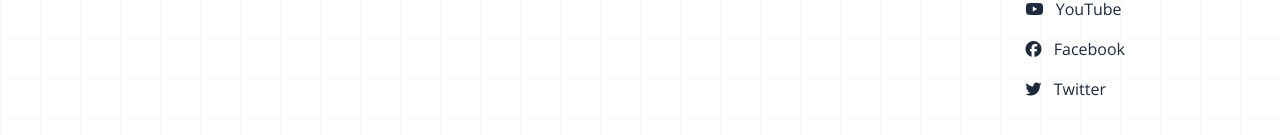
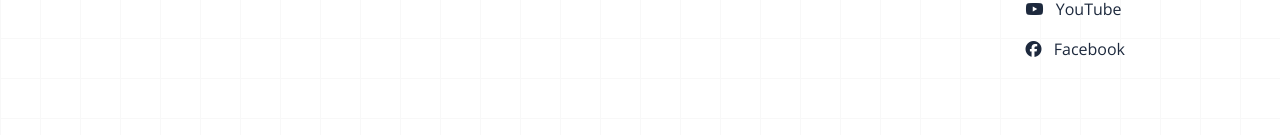
Before and after one commit to nuwandm/gym-landing-page, a SvelteKit app: page / in a window 1280 px wide. Shown: the part 7362-7497 px from the top of the page. Built offline with nearby package versions, Linux system fonts and the light colour scheme.

Commit message:
removing  twitter

```diff
--- a/src/components/Footer.svelte
+++ b/src/components/Footer.svelte
@@ -54,14 +54,6 @@
         <i class="fa-brands fa-facebook pr-2"></i>
         Facebook</a
       >
-      <a
-        href="https://twitter.com"
-        target="_blank"
-        class="cursor-pointer hover:text-indigo-400 duration-200"
-      >
-        <i class="fa-brands fa-twitter pr-2"></i>
-        Twitter</a
-      >
     </div>
   </div>
 </footer>
```
